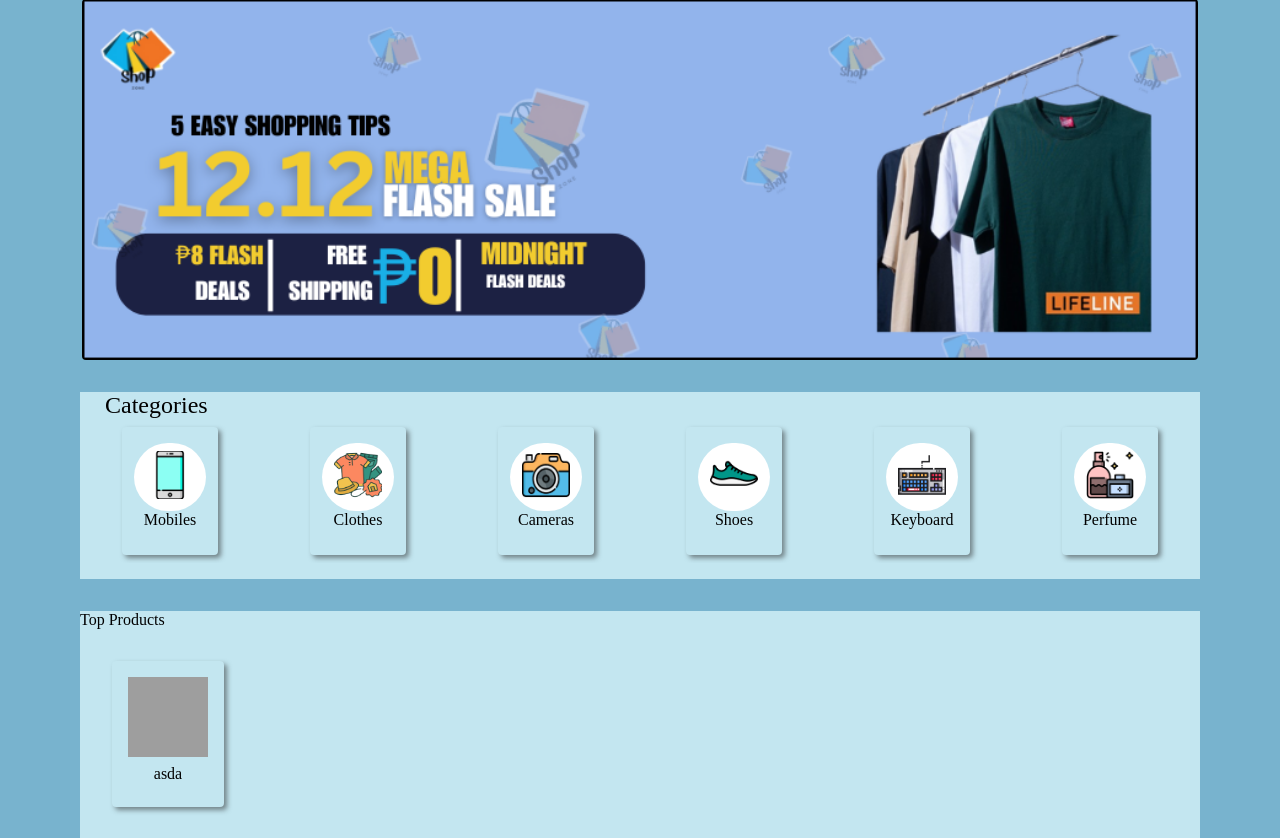
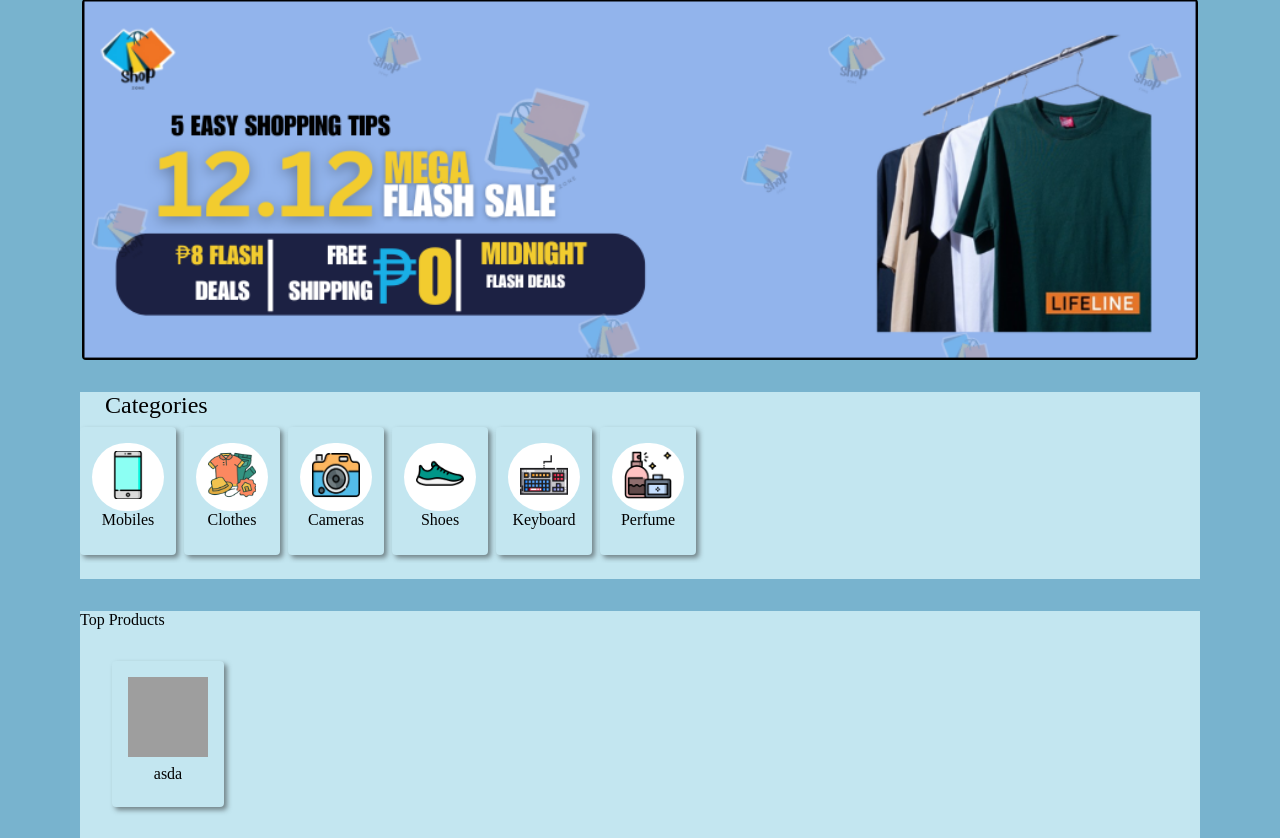
Before and after one commit to RyannKim327/WS101-Ecommerce, a Django app: page / in a window 1280 px wide. Shown: the part 219-1057 px from the top of the page. Run offline with Django 5.2, Linux system fonts and the light colour scheme; data comes from the database, SQL or seed files in the repository; some libraries are stand-ins or nearby versions; grey boxes are pictures that could not be loaded.

Commit message:
11-27-24 17:45

```diff
--- a/static/css/products.css
+++ b/static/css/products.css
@@ -182,7 +182,7 @@ body {
             display: flex;
             flex-wrap: no-wrap;
             align-items: center;
-            justify-content: space-around;
+            /* justify-content: space-around; */
             /* aspect-ratio: 32/3; */
             width: 100%;
             overflow-x: scroll;
```
